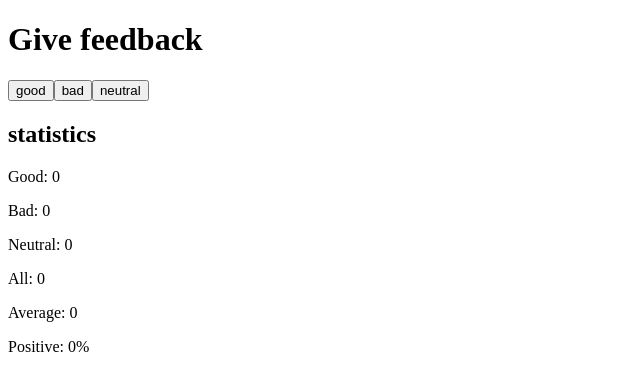
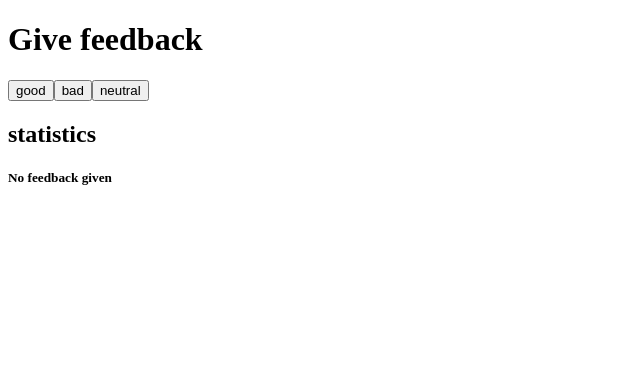
Before and after one commit to lutzcc1/fullstackopen, a React (Create React App) app in the folder part1/unicafe/: page / in a window 1280 px wide. Shown: the top 390 px of the page, without its empty margins (0-640 px from the left). Built offline with nearby package versions, Linux system fonts and the light colour scheme.

Commit message:
1.9 unicafe step3

```diff
--- a/part1/unicafe/src/index.js
+++ b/part1/unicafe/src/index.js
@@ -29,6 +29,10 @@ const Statistics = ({good, bad, neutral}) => {
   let average = (good - bad) / total;
   let positive = (good / total) * 100;
 
+  if (total === 0) {
+    return <h5> No feedback given</h5>
+  }
+
     return (
       <div>
         <p>Good: {good}</p>
```
